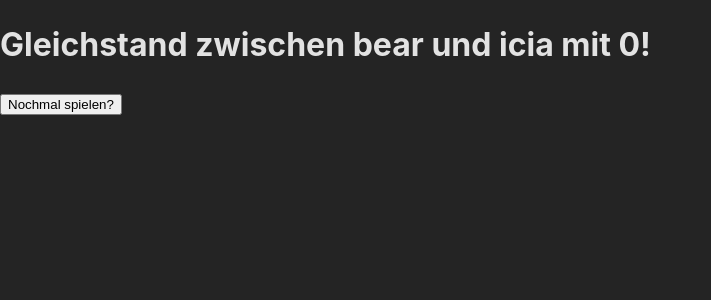
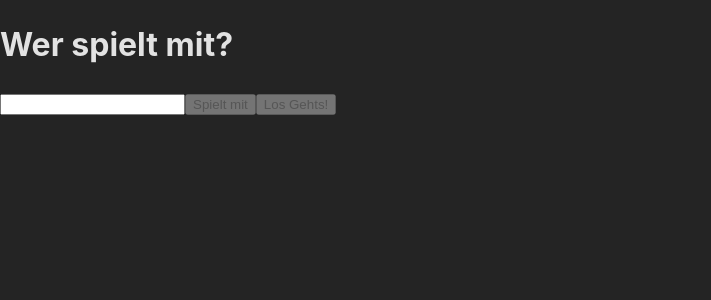
Before and after one commit to chriskuhtz/worthit, a React (Vite) app: page / in a window 1280 px wide. Shown: the top 300 px of the page, without its empty margins (0-711 px from the left). Built offline with nearby package versions, Linux system fonts and the light colour scheme.

Commit message:
playerSelection

```diff
--- a/src/App.tsx
+++ b/src/App.tsx
@@ -1,3 +1,4 @@
+import { PlayerSelection } from './components/PlayerSelection/PlayerSelection';
 import { PlayerTile } from './components/PlayerTile/PlayerTile';
 import { TileDisplay } from './components/Tile/Tile';
 import { WinnerScreen } from './components/WinnerScreen/WinnerScreen';
@@ -12,8 +13,21 @@ function App() {
 		players,
 		winners,
 		resetScores,
+		setPlayers,
 	} = useMemoryGame();
 
+	console.log(players, tiles);
+
+	if (players.length === 0) {
+		return (
+			<PlayerSelection
+				begin={(newPlayers) => {
+					setPlayers(newPlayers);
+					randomlyFillTiles(mockOptions);
+				}}
+			/>
+		);
+	}
 	if (winners) {
 		return (
 			<WinnerScreen
--- /dev/null
+++ b/src/components/PlayerSelection/PlayerSelection.tsx
@@ -0,0 +1,52 @@
+import { useCallback, useState } from 'react';
+import { Player } from '../../hooks/useMemoryGame';
+import { Pill } from '../../ui_components/Pill/Pill';
+
+export const PlayerSelection = ({
+	begin,
+}: {
+	begin: (x: Player[]) => void;
+}): JSX.Element => {
+	const [newPlayers, setNewPlayers] = useState<Player[]>([]);
+	const [newPlayerInput, setNewPlayerInput] = useState<string>('');
+
+	const addPlayer = useCallback(() => {
+		if (newPlayerInput) {
+			setNewPlayers([
+				...newPlayers,
+				{
+					name: newPlayerInput,
+					id: newPlayerInput,
+					active: newPlayers.length === 0,
+					score: 0,
+				},
+			]);
+		}
+		setNewPlayerInput('');
+	}, [newPlayerInput, newPlayers]);
+
+	return (
+		<div>
+			<h1>Wer spielt mit?</h1>
+			<input
+				value={newPlayerInput}
+				onChange={(e) => setNewPlayerInput(e.target.value)}
+			/>
+			<button disabled={!newPlayerInput} onClick={addPlayer}>
+				Spielt mit
+			</button>
+			{newPlayers.map((p) => (
+				<Pill
+					center={p.name}
+					rightSide={p.active ? <div>Startet</div> : undefined}
+				/>
+			))}
+			<button
+				disabled={newPlayers.length < 2}
+				onClick={() => begin(newPlayers)}
+			>
+				Los Gehts!
+			</button>
+		</div>
+	);
+};
--- a/src/hooks/useMemoryGame.ts
+++ b/src/hooks/useMemoryGame.ts
@@ -13,10 +13,6 @@ export interface Tile {
 	ownerName?: string;
 }
 
-export const mockPlayers: Player[] = [
-	{ id: 'BEAR', name: 'bear', score: 0, active: true },
-	{ id: 'ICIA', name: 'icia', score: 0, active: false },
-];
 export const mockOptions: string[] = [
 	'red',
 	'blue',
@@ -27,13 +23,13 @@ export const mockOptions: string[] = [
 ];
 
 export const useMemoryGame = () => {
-	const [players, setPlayers] = useState<Player[]>(mockPlayers);
+	const [players, setPlayers] = useState<Player[]>([]);
 	const [tiles, setTiles] = useState<Tile[]>([]);
 	const [selectedTiles, setSelectedTiles] = useState<Tile[]>([]);
 	const [winners, setWinners] = useState<Player[] | undefined>();
 
 	useEffect(() => {
-		if (tiles.every((t) => t.ownerName) && !winners) {
+		if (tiles.length > 0 && tiles.every((t) => t.ownerName) && !winners) {
 			const highScore = players.sort((a, b) => b.score - a.score)[0].score;
 			setWinners([...players].filter((p) => p.score === highScore));
 		}
@@ -187,5 +183,6 @@ export const useMemoryGame = () => {
 		winners,
 		setSelectedTiles,
 		resetScores,
+		setPlayers,
 	};
 };
```
